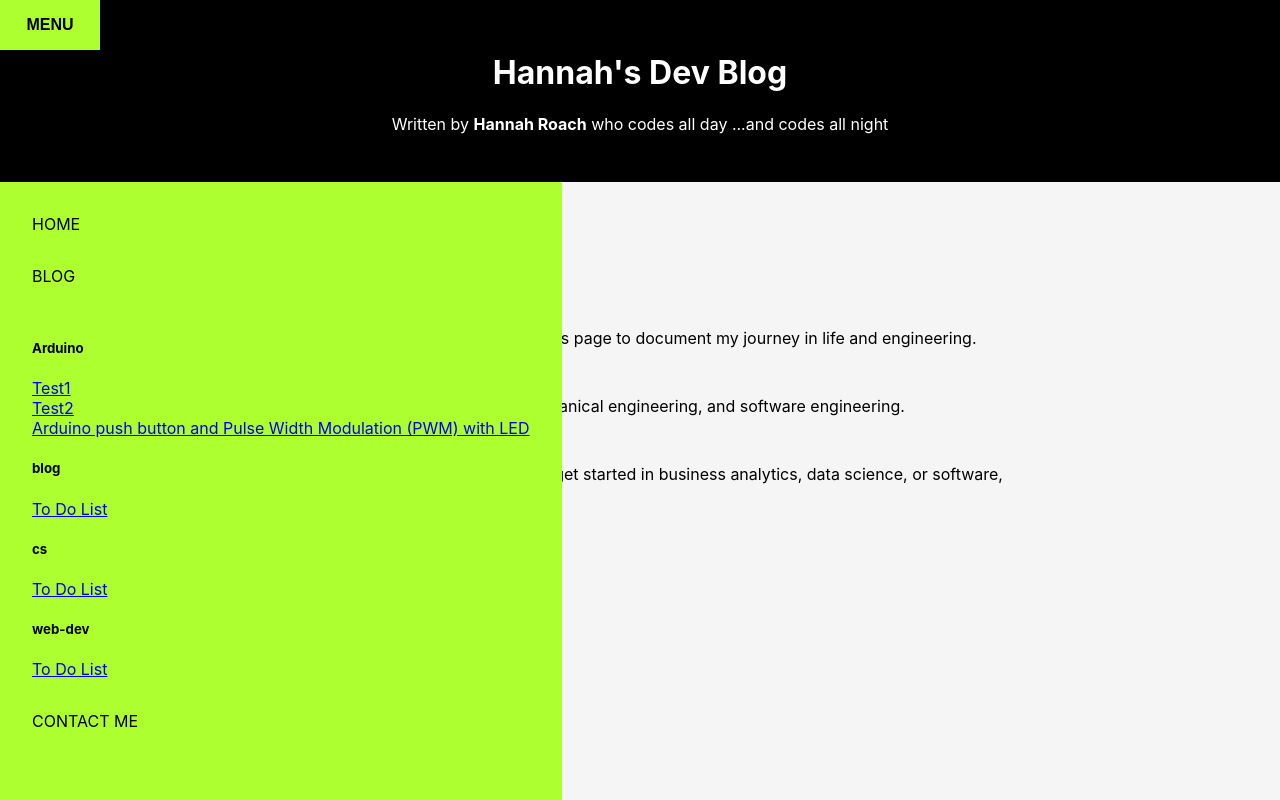
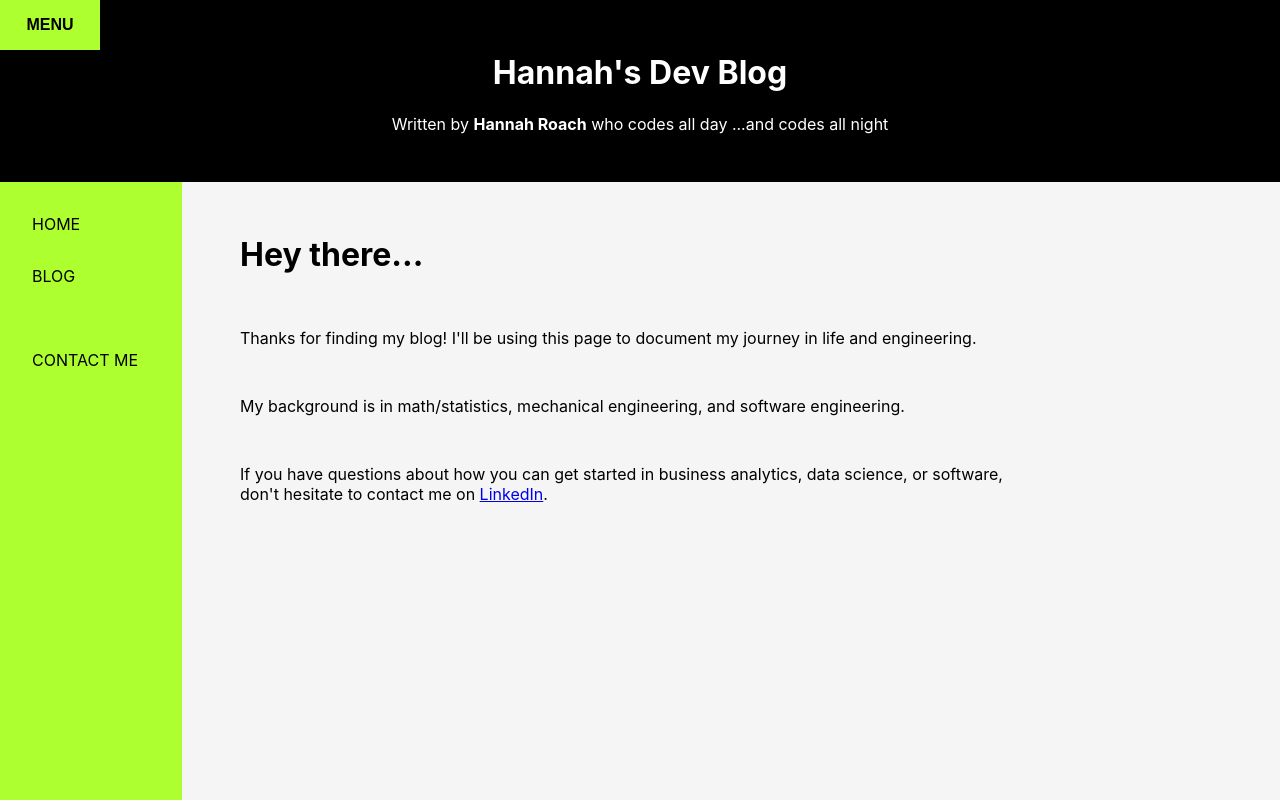
Before and after one commit to hannahsky86/react-blog-practice, a React (Create React App) app: page / in a window 1280 px wide. Shown: the top 800 px of the page. Built offline with nearby package versions, Linux system fonts and the light colour scheme.

Commit message:
Updates to navigation dropdown menu. Created dropdown for tags and blog category.

```diff
--- a/src/general/navigation.js
+++ b/src/general/navigation.js
@@ -1,14 +1,13 @@
 import {Link} from "react-router-dom";
-import React from "react";
-
-import pages from "../markdown/pages.json"
+import React, {useEffect, useState} from "react";
+import pages from "../markdown/pages.json";
 
 const Navigation = ({menuOpen, setMenuOpen}) => {
+    const [headerOpen, setHeaderOpen] = useState({item: "", state: false})
     const navOpen = window.innerWidth >= 1200;
     const isNavOpen = (navOpen || menuOpen) ? "nav-open" :"nav-not-open";
 
     let tag_dict = {}
-
     pages.posts.forEach((post) => {
         post.tags.forEach((item) => {
             if(tag_dict[item]===undefined) {
@@ -28,32 +27,13 @@ const Navigation = ({menuOpen, setMenuOpen}) => {
                         <Link to="/" onClick={() => setMenuOpen(navOpen)}>HOME</Link>
                     </li>
                     <li>
-                        <Link to="/blog" onClick={() => setMenuOpen(navOpen)}>BLOG</Link>
+                        <span onClick={() => {setHeaderOpen({item: "BLOG", state: !headerOpen.state})}}>BLOG</span>
                     </li>
                     <li>
                     {
-                        Object.entries(tag_dict).map((item) =>
-                        <div>
-                            <h5>{item[0]}</h5>
-                            {
-                                item[1].map((v) =>
-                                    <div>
-                                        <Link key={v.key} to={`/blog/${v.key}`}
-                                              onClick={() => setMenuOpen(navOpen)}>{v.name}</Link>
-                                    </div>
-                                )
-                            }
-                        </div>
-                        )
+                        headerOpen.state && headerOpen.item === "BLOG" &&
+                        <BlogTagsDropdown tag_dict={tag_dict} setMenuOpen={setMenuOpen} navOpen={navOpen} />
                     }
-                    {/*{*/}
-                    {/*    for(const [key, value] of Object.entries(tag_dict)) {*/}
-                    {/*    <h5>{key}</h5>*/}
-                    {/*        for(const v in values) {*/}
-                    {/*            <Link key={value.key} to={`/blog/${value.key}`} onClick={() => setMenuOpen(navOpen)}>{value.name}</Link>*/}
-                    {/*        }*/}
-                    {/*    }*/}
-                    {/*}*/}
                     </li>
                     <li>
                         <Link to="/contact-me" onClick={() => setMenuOpen(navOpen)}>CONTACT ME</Link>
@@ -65,4 +45,34 @@ const Navigation = ({menuOpen, setMenuOpen}) => {
     );
 }
 
+function BlogTagsDropdown ({tag_dict, setMenuOpen, navOpen}) {
+    const [dropdownOpen, setDropdownOpen] = useState({item: "", state: false})
+    const [dropdownsOpen, setDropdownsOpen] = useState([])
+    const isTagOpen = (item) => dropdownsOpen?.some((menu) => menu.state && menu.item === item[0])
+
+    useEffect(() => {
+        const newMenuArray = [...dropdownsOpen, dropdownOpen]
+        const prevMenuArray = newMenuArray.slice(0, newMenuArray.length - 1);
+        setDropdownsOpen((prevMenuArray?.some((dataset) => dataset.item === dropdownOpen.item)) ?
+            prevMenuArray.map((item) => (item.item === dropdownOpen.item) ? dropdownOpen : item) : newMenuArray)
+    }, [dropdownOpen])
+
+    return (
+        Object.entries(tag_dict).map((item) =>
+            <div key={`dropdown-tag-${item}`}>
+                <span onClick={() => {setDropdownOpen({item: item[0], state: !isTagOpen(item)})}}>
+                    {item[0]}
+                </span>
+                { isTagOpen(item) && item[1].map((v) =>
+                    <div key={`tag-${v.key}`}>
+                        <Link key={v.key} to={`/blog/${v.key}`} onClick={() => setMenuOpen(navOpen)}>
+                            {v.name}
+                        </Link>
+                    </div>
+                )}
+            </div>
+        )
+    )
+}
+
 export default Navigation;
```
